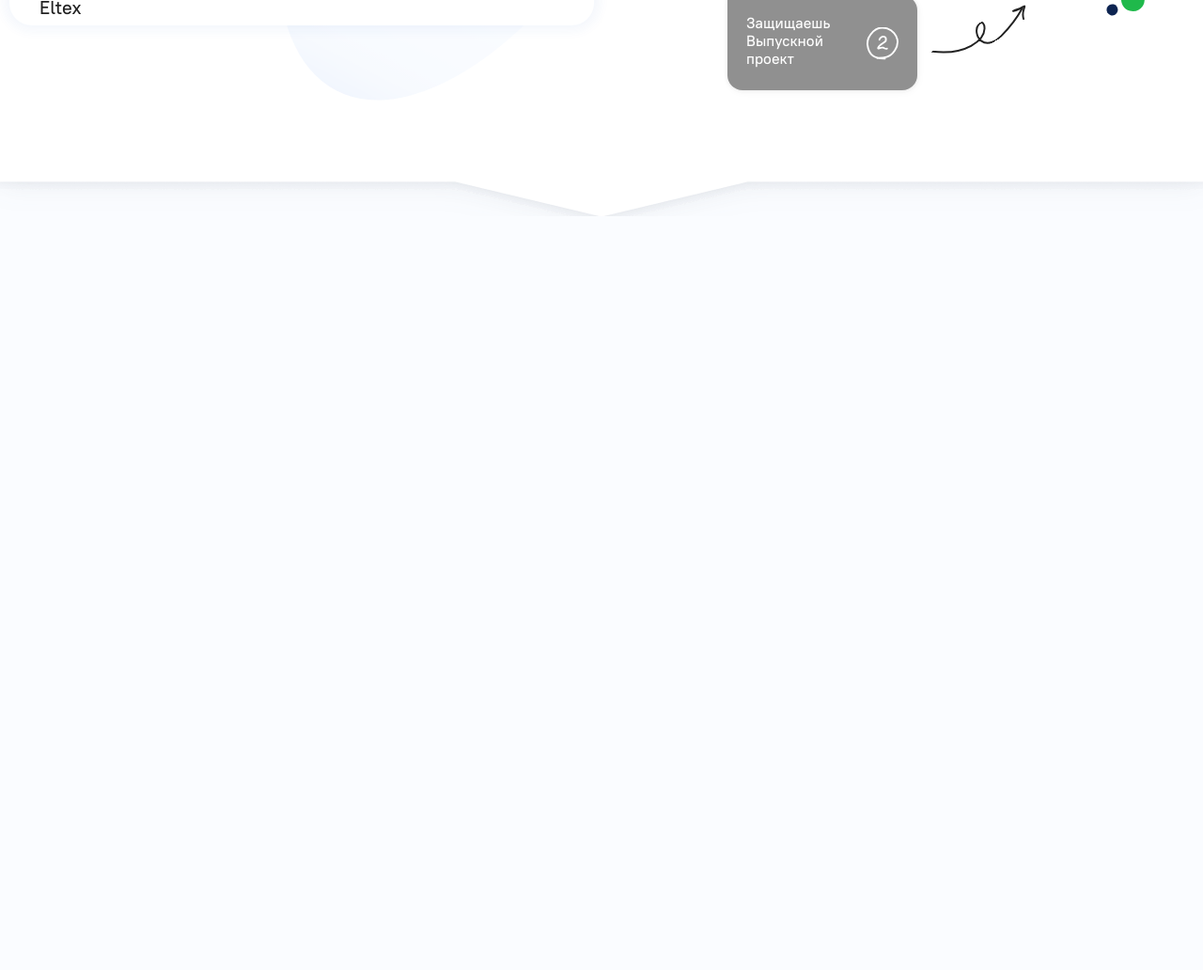
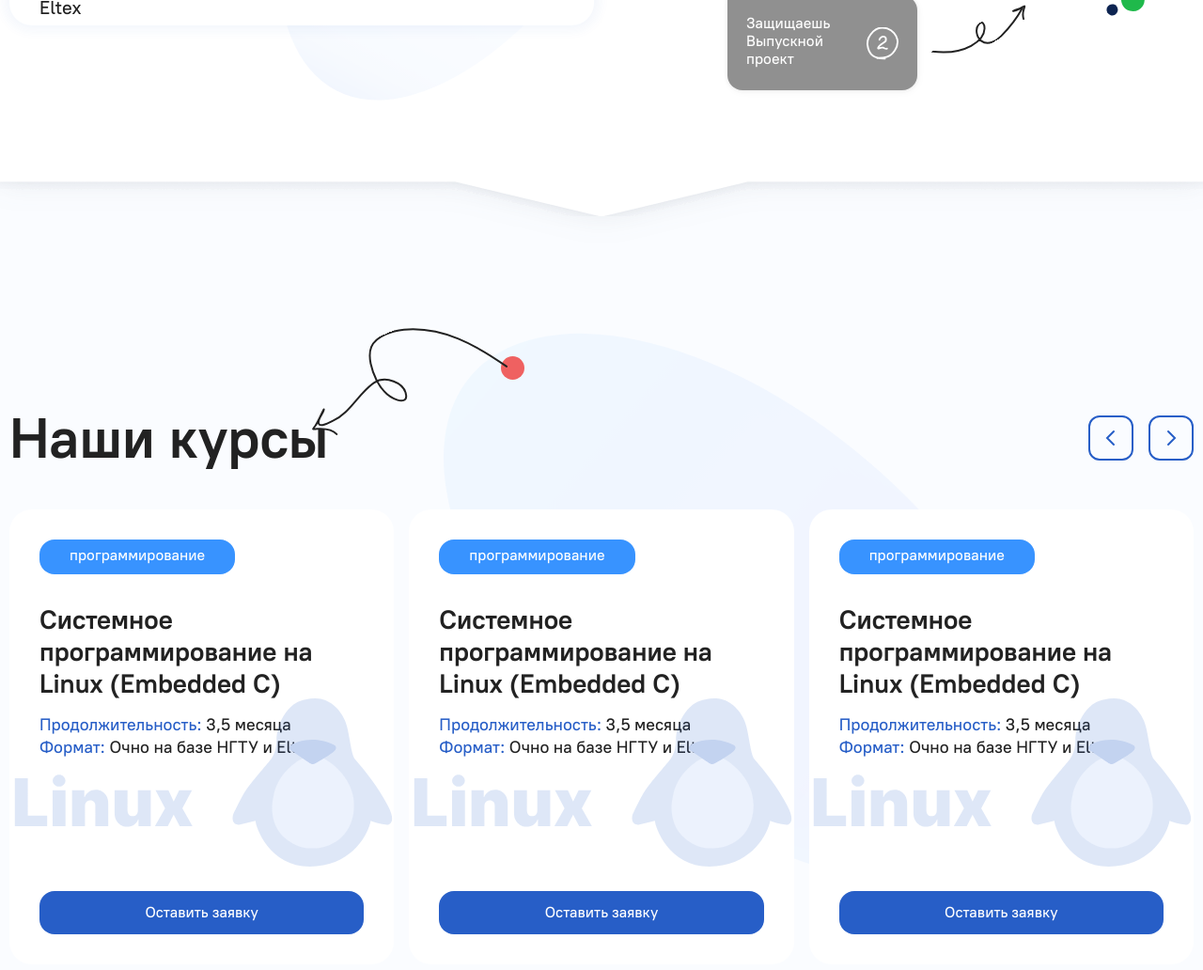
Before and after one commit to borisweb2020/Eltex-landing-page, a website: page app/index.html in a window 1280 px wide. Shown: the part 600-1632 px from the top of the page at 94% size. Before the commit the page ends 830 px from the top, so only its background shows below. Drawn offline with Linux system fonts and the light colour scheme; files whose address does not match are found by name.

Commit message:
Finish the courses section development

```diff
--- a/app/index.html
+++ b/app/index.html
@@ -97,6 +97,75 @@
 		</div> <!--/.container-->
 	</section>
 
+	<!--Courses-->
+	<section class="courses">
+		<div class="courses__circle"></div>
+		<div class="container">
+			<div class="courses__inner">
+				<h2 class="courses__title">Наши курсы</h2>
+				<div class="courses__nav">
+					<button class="courses__nav-btn">
+						<img class="courses__nav-img" src="images/courses-arrow-left.svg" alt="Arrow left">
+					</button>
+					<button class="courses__nav-btn">
+						<img class="courses__nav-img" src="images/courses-arrow-right.svg" alt="Arrow right">
+					</button>
+				</div>
+				<div class="courses__slider">
+					<div class="courses__item">
+						<div class="courses__item-label">программирование</div>
+						<h4 class="courses__item-title">Системное программирование на Linux (Embedded C)</h4>
+						<div class="courses__item-content">
+							<p class="courses__item-text">
+								<span class="color">Продолжительность:</span> 3,5 месяца
+							</p>
+							<p class="courses__item-text">
+								<span class="color">Формат:</span> Очно на базе НГТУ и Eltex
+							</p>
+						</div>
+						<div class="courses__item-wrap">
+							<img class="courses__item-img" src="images/courses-linux.svg" alt="Linux">
+						</div>
+						<button class="button courses__item-btn">Оставить заявку</button>
+					</div>
+					<div class="courses__item">
+						<div class="courses__item-label">программирование</div>
+						<h4 class="courses__item-title">Системное программирование на Linux (Embedded C)</h4>
+						<div class="courses__item-content">
+							<p class="courses__item-text">
+								<span class="color">Продолжительность:</span> 3,5 месяца
+							</p>
+							<p class="courses__item-text">
+								<span class="color">Формат:</span> Очно на базе НГТУ и Eltex
+							</p>
+						</div>
+						<div class="courses__item-wrap">
+							<img class="courses__item-img" src="images/courses-linux.svg" alt="Linux">
+						</div>
+						<button class="button courses__item-btn">Оставить заявку</button>
+					</div>
+					<div class="courses__item">
+						<div class="courses__item-label">программирование</div>
+						<h4 class="courses__item-title">Системное программирование на Linux (Embedded C)</h4>
+						<div class="courses__item-content">
+							<p class="courses__item-text">
+								<span class="color">Продолжительность:</span> 3,5 месяца
+							</p>
+							<p class="courses__item-text">
+								<span class="color">Формат:</span> Очно на базе НГТУ и Eltex
+							</p>
+						</div>
+						<div class="courses__item-wrap">
+							<img class="courses__item-img" src="images/courses-linux.svg" alt="Linux">
+						</div>
+						<button class="button courses__item-btn">Оставить заявку</button>
+					</div>
+				</div> <!--/.courses__slider-->
+			</div> <!--/.courses__inner-->
+		</div> <!--/.container-->
+	</section>
+
+
 
 	<script src="script/main.min.js"></script>
 </body>
--- /dev/null
+++ b/app/scss/_courses.scss
@@ -0,0 +1,153 @@
+.courses{
+	margin-bottom: 200px;
+	position: relative;
+
+	&::after{
+		position: absolute;
+		bottom: 0;
+		left: 45.78%;
+		z-index: -1;
+
+		content: '';
+		display: block;
+		width: 409px;
+		height: 760px;
+		background: linear-gradient(180deg, #5EE7FA 0%,
+											#5C6DFF 26.56%, #3AA1FF 100%);
+		box-shadow: -30px 4px 50px 0px #3CD2F3 inset;
+		opacity: 0.05;
+		transform: rotate(130.319deg);
+		clip-path: ellipse(50% 50% at 50% 50%);
+	}
+
+	&__circle{
+		width: 25px;
+		height: 25px;
+		background-color: #EF6161;
+		border-radius: 50%;
+
+		position: absolute;
+		bottom: calc(100% + 26px);
+		left: 41.61%;
+		z-index: 1;
+
+		&::before{
+			content: '';
+			display: block;
+			background: url('../images/courses-vector.svg') no-repeat;
+			background-position: center;
+			background-size: cover;
+			width: 218px;
+			height: 83px;
+
+			position: absolute;
+			right: 100%;
+			top: -26px;
+			z-index: 1;
+			transform: rotate(-203deg);
+		}
+	}
+
+	&__inner{
+		display: flex;
+		flex-wrap: wrap;
+	}
+
+	&__title{
+		@include font-title(60px);
+		flex-grow: 1;
+	}
+
+	&__nav{
+		display: inline-flex;
+		gap: 16px;
+		align-items: center;
+	}
+
+	&__nav-btn{
+		width: 48px;
+		height: 48px;
+		border-radius: 12px;
+		border: 2px solid $blue-main;
+
+		display: flex;
+		justify-content: center;
+		align-items: center;
+	}
+
+	&__slider{
+		display: grid;
+		grid-template-columns: repeat(3, 1fr);
+		margin-top: 40px;
+		gap: 16px;
+	}
+
+	&__item{
+		border-radius: 24px;
+		background-color: $white;
+		padding: 32px;
+		height: 484px;
+
+		display: flex;
+		flex-direction: column;
+		position: relative;
+
+		cursor: pointer;
+	}
+
+	&__item:hover{
+		animation: Hover-scale 150ms ease-in;
+	}
+
+	&__item-label{
+		@include label(16px, 1.4);
+		background-color: #3893FF;
+		margin-bottom: 32px;
+		align-self: flex-start;
+	}
+
+	&__item-title{
+		@include font-title(28px);
+		margin-bottom: 16px;
+	}
+
+	&__item-text{
+		font-family: 'PTRootUI-Medium', sans-serif;
+		font-size: 18px;
+		font-weight: 500;
+		line-height: 1.3;
+	}
+
+	&__item-wrap{
+		width: 405px;
+		height: 179px;
+		position: absolute;
+		left: 50%;
+		top: 201px;
+		transform: translateX(-50%);
+	}
+
+	&__item-img{
+		width: 100%;
+	}
+
+	&__item-btn{
+		background-color: $blue-main;
+		width: 100%;
+		margin-top: auto;
+	}
+
+	&__item-btn:hover{
+		background-color: #0D2451;
+	}
+}
+
+@keyframes Hover-scale{
+	from{
+		transform: scale(1);
+	}
+
+	to{
+		transform: scale(1.02);
+	}
+}
--- a/app/scss/_intro.scss
+++ b/app/scss/_intro.scss
@@ -11,6 +11,7 @@
 
 	position: relative;
 	overflow: hidden;
+	margin-bottom: 200px;
 
 	&::after{
 		position: absolute;
@@ -56,7 +57,6 @@
 	&__label{
 		@include label(18px, 1.3);
 		background-color:#1FB94B;
-		color: $white;
 
 		position: absolute;
 		right: 0;
--- a/app/scss/_mixin.scss
+++ b/app/scss/_mixin.scss
@@ -10,6 +10,7 @@
 	font-size: $size;
 	font-weight: 500;
 	line-height: $line-height;
+	color: $white;
 
 	border-radius: 16px;
 	padding: 6px 32px 9px 32px;
--- a/app/scss/style.scss
+++ b/app/scss/style.scss
@@ -89,7 +89,6 @@ ul{
 
 @import 'header.scss';
 @import 'intro.scss';
-
-
+@import 'courses.scss';
 
 @import 'media.scss';
```
Also changed, not shown: app/images/courses-arrow-left.svg (added), app/images/courses-arrow-right.svg (added), app/images/courses-linux.svg (added), app/images/courses-vector.svg (added), app/images/intro-icon-11.png (deleted), app/style/style.min.css.
